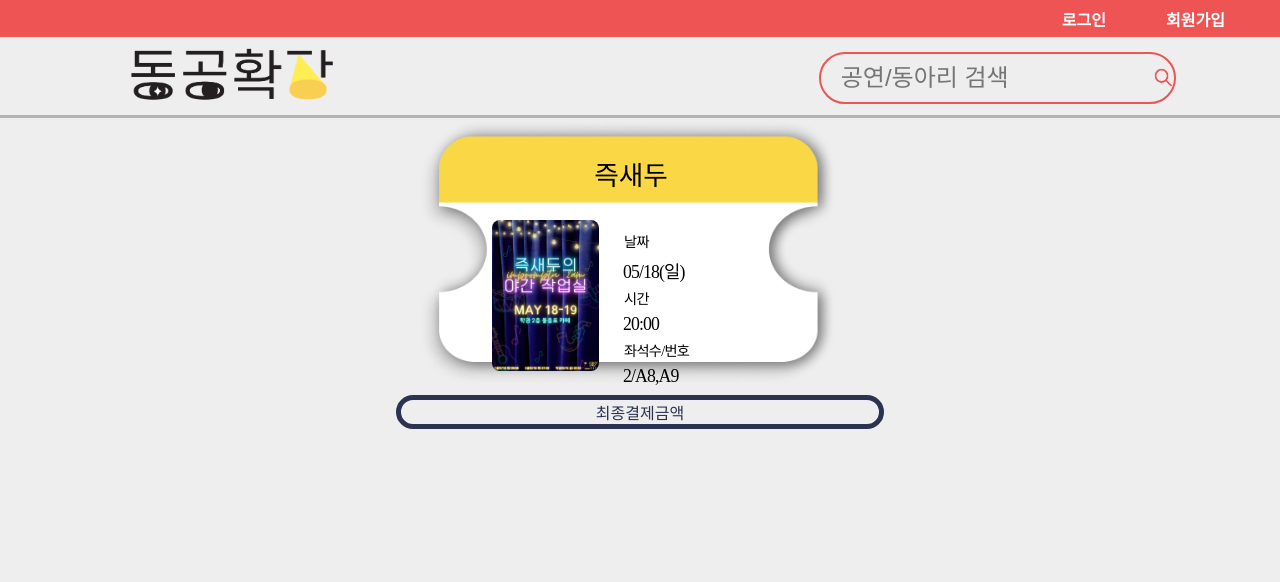
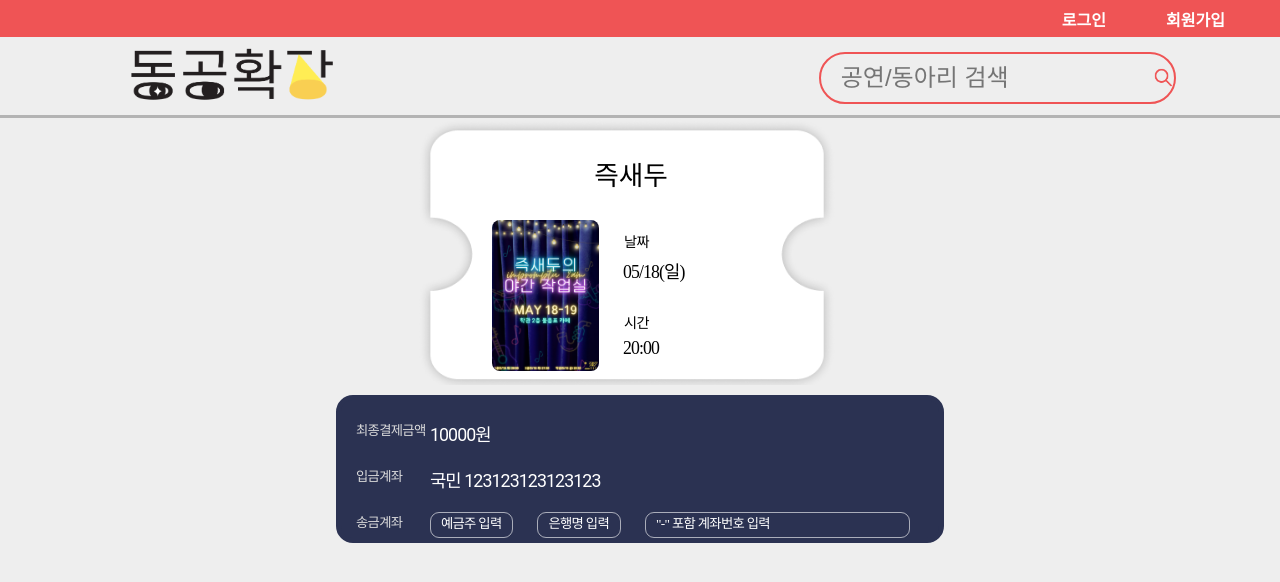
Before and after one commit to chanhk-im/pupil-dilation, a React (Create React App) app: page /payment in a window 1280 px wide. Shown: the top 582 px of the page. Built offline with nearby package versions, Linux system fonts and the light colour scheme; no server answers.

Commit message:
feat[#116]: 결제 추가 구현

```diff
--- a/src/components/Seats/Pay/PaymentPage.css
+++ b/src/components/Seats/Pay/PaymentPage.css
@@ -13,9 +13,9 @@
 }
 .content-box {
     border-radius: 17px;
-    border: 5px solid;
-    color: var(--theme-navy, #2b3252);
-    width: calc(100vw * 550 / 1440);
+    border: 5px solid var(--theme-navy, #2b3252);
+    background: var(--theme-navy, #2b3252);
+    width: calc(100vw * 684 / 1440);
 }
 
 .pay-ticket {
@@ -41,7 +41,7 @@
     padding-top: calc(100vw * 40 / 1440);
 }
 .ticket-picture {
-    background-image: url('../../../../public/images/ticket.png');
+    background-image: url('../../../../public/images/ticketWhite.png');
     background-size: calc(100vw * 470 / 1440);
     background-repeat: no-repeat;
     width: calc(100vw * 500 / 1440);
@@ -103,6 +103,7 @@
 .timeLine-content,
 .seatLine-content {
     padding-left: 24px;
+    padding-bottom: 24px;
     color: #000;
     font-family: Noto Sans KR;
     font-size: calc(100vw * 20 / 1440);
@@ -111,6 +112,7 @@
     line-height: normal;
     letter-spacing: -0.9px;
     text-align: left;
+
     /* display: flex;
     width: calc(100vw * 200 / 1440);
     flex-direction: column;
@@ -132,3 +134,96 @@
 
 .pay-price {
 }
+.final,
+.account {
+    display: flex;
+    flex-direction: row;
+    padding-top: 20px;
+    width: 50%;
+}
+.sending {
+    display: flex;
+    flex-direction: row;
+    padding-top: 20px;
+}
+.final-title,
+.account-title,
+.sending-title {
+    color: #dbdbdb;
+    font-family: Noto Sans KR;
+    font-size: calc(100vw * 15 / 1440);
+    font-style: normal;
+    font-weight: 350;
+    line-height: normal;
+    letter-spacing: -0.675px;
+    text-align: left;
+    padding-left: 15px;
+    width: calc(100vw * 100 / 1440);
+}
+
+.final-title-content,
+.account-content {
+    color: #fff;
+    font-family: Roboto;
+    font-size: calc(100vw * 20 / 1440);
+    font-style: normal;
+    font-weight: 400;
+    line-height: normal;
+    letter-spacing: -0.9px;
+}
+
+.sending-name,
+.sending-bank,
+.sending-account {
+    background-color: transparent;
+    border-radius: 9px;
+    border: 1px solid rgba(255, 255, 255, 0.6);
+    height: calc(100vw * 30 / 1440);
+    color: #fff;
+    font-family: Noto Sans KR;
+    font-size: calc(100vw * 15 / 1440);
+    font-style: normal;
+    font-weight: 350;
+    line-height: normal;
+    letter-spacing: -0.675px;
+    padding-left: 10px;
+}
+.sending-name::placeholder,
+.sending-bank::placeholder,
+.sending-account::placeholder {
+    color: #fff;
+    font-family: Noto Sans KR;
+    font-size: calc(100vw * 15 / 1440);
+    font-style: normal;
+    font-weight: 350;
+    line-height: normal;
+    letter-spacing: -0.675px;
+}
+.sending-name,
+.sending-bank {
+    width: calc(100vw * 94 / 1440);
+    margin-right: 24px;
+}
+.sending-account {
+    width: calc(100vw * 298 / 1440);
+}
+.sending-name:hover,
+.sending-bank:hover,
+.sending-account:hover {
+    border-width: 2px;
+    border-color: rgba(255, 230, 131, 0.5);
+}
+
+.sending-name:focus,
+.sending-bank:focus,
+.sending-account:focus {
+    background-color: rgba(255, 255, 255, 0.25);
+    outline-width: 2px;
+    outline-color: var(--theme-yellow, #fad744);
+}
+.sending-name:focus::placeholder,
+.sending-bank:focus::placeholder,
+.sending-account:focus::placeholder {
+    color: transparent;
+    font-weight: 500px;
+}
--- a/src/components/Seats/Pay/PaymentPage.js
+++ b/src/components/Seats/Pay/PaymentPage.js
@@ -37,7 +37,37 @@ function PaymentPage() {
             <div className="accountBox">
                 <div className="content-box">
                     <div className="pay-price">
-                        <p>최종결제금액</p>
+                        <div className="final">
+                            <div className="final-title">최종결제금액</div>
+                            <div className="final-title-content">10000원</div>
+                        </div>
+                        <div className="account">
+                            <div className="account-title">입금계좌</div>
+                            <div className="account-content">
+                                국민 123123123123123
+                            </div>
+                        </div>
+                        <div className="sending">
+                            <div className="sending-title">송금계좌</div>
+                            <input
+                                className="sending-name"
+                                type="text"
+                                name="name"
+                                placeholder="예금주 입력"
+                            ></input>
+                            <input
+                                className="sending-bank"
+                                type="text"
+                                name="bank"
+                                placeholder="은행명 입력"
+                            ></input>
+                            <input
+                                className="sending-account"
+                                type="text"
+                                name="account"
+                                placeholder='"-" 포함 계좌번호 입력'
+                            ></input>
+                        </div>
                     </div>
                 </div>
             </div>
```
Also changed, not shown: public/images/ticketWhite.png (added).
